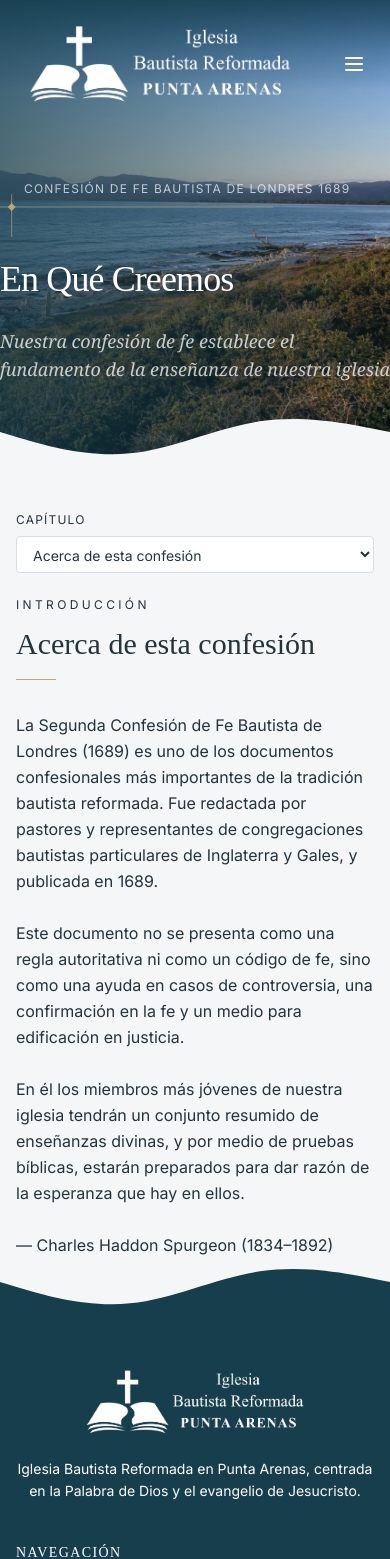
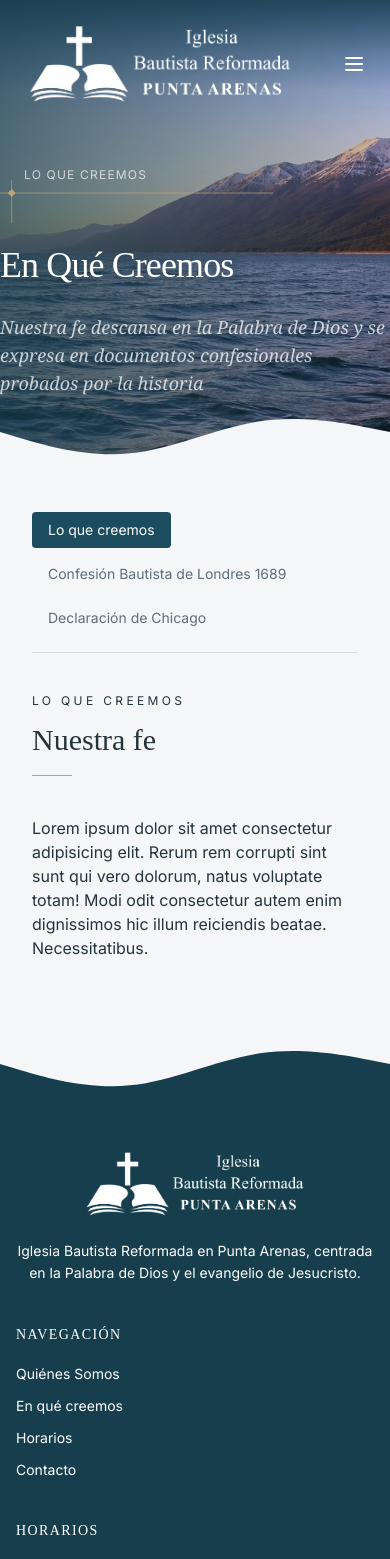
Before and after one commit to vnasp/ibrpuntaarenas-react, a React (Vite) app: page /en-que-creemos in a window 390 px wide. Shown: the top 1559 px of the page. Built offline with nearby package versions, Linux system fonts and the light colour scheme; a web font is replaced by a local one.

Commit message:
feat: add new sections in we believe

```diff
--- a/src/pages/EnQueCreemos.tsx
+++ b/src/pages/EnQueCreemos.tsx
@@ -1,23 +1,70 @@
 import { useState } from "react";
 import { confessionChapters } from "../data/confession";
 import PageBanner from "../components/PageBanner";
-import background2 from "../assets/bg2.webp";
+import background3 from "../assets/bg3.webp";
+
+type View = "iglesia" | "confesion" | "chicago";
 
 export default function EnQueCreemos() {
+  const [view, setView] = useState<View>("iglesia");
   const [activeIndex, setActiveIndex] = useState(0);
   const active = confessionChapters[activeIndex];
 
   return (
     <>
       <PageBanner
-        decoratorText="Confesión de Fe Bautista de Londres 1689"
+        decoratorText="Lo que creemos"
         title="En Qué Creemos"
-        subtitle="Nuestra confesión de fe establece el fundamento de la enseñanza de nuestra iglesia"
-        imageSrc={background2}
+        subtitle="Nuestra fe descansa en la Palabra de Dios y se expresa en documentos confesionales probados por la historia"
+        imageSrc={background3}
       />
 
-      <section className="bg-bg py-12 sm:px-16 md:px-20 lg:px-32">
-        <div className="lg:max-w-7xl mx-auto px-4 sm:px-8">
+      <section className="bg-bg py-12 px-8 sm:px-16 md:px-32">
+        <div className="max-w-5xl lg:max-w-7xl mx-auto">
+          {/* Navegación de vistas */}
+          <div className="flex flex-wrap gap-2 mb-10 border-b border-border pb-4">
+            <ViewTab
+              active={view === "iglesia"}
+              onClick={() => setView("iglesia")}
+            >
+              Lo que creemos
+            </ViewTab>
+            <ViewTab
+              active={view === "confesion"}
+              onClick={() => setView("confesion")}
+            >
+              Confesión Bautista de Londres 1689
+            </ViewTab>
+            <ViewTab
+              active={view === "chicago"}
+              onClick={() => setView("chicago")}
+            >
+              Declaración de Chicago
+            </ViewTab>
+          </div>
+
+          {/* Vista: texto de la iglesia */}
+          {view === "iglesia" && (
+            <article className="max-w-3xl pb-20">
+              <p className="uppercase tracking-[0.28em] text-xs font-body mb-3">
+                Lo que creemos
+              </p>
+              <h2 className="font-heading text-text text-3xl sm:text-4xl leading-tight mb-4">
+                Nuestra fe
+              </h2>
+              <div className="w-10 h-px bg-accent mb-10" />
+              <div className="space-y-10">
+                Lorem ipsum dolor sit amet consectetur adipisicing elit. Rerum
+                rem corrupti sint sunt qui vero dolorum, natus voluptate totam!
+                Modi odit consectetur autem enim dignissimos hic illum
+                reiciendis beatae. Necessitatibus.
+              </div>
+            </article>
+          )}
+
+          {/* Vista: Confesión Bautista 1689 */}
+          {view === "confesion" && (
+            <>
               {/* Mobile: select dropdown */}
               <div className="md:hidden mb-6">
                 <label
@@ -42,7 +89,6 @@ export default function EnQueCreemos() {
 
               {/* Desktop: sidebar + content */}
               <div className="hidden md:flex gap-8 items-start">
-            {/* Sidebar */}
                 <aside className="w-72 shrink-0 sticky top-28 max-h-[calc(100vh-8rem)] overflow-y-auto pr-2">
                   <p className="uppercase tracking-[0.28em] text-xs font-body mb-4">
                     Capítulos
@@ -58,14 +104,15 @@ export default function EnQueCreemos() {
                               : "text-text-muted hover:bg-primary/10 hover:text-text"
                           }`}
                         >
-                      {ch.number === 0 ? ch.title : `${ch.number}. ${ch.title}`}
+                          {ch.number === 0
+                            ? ch.title
+                            : `${ch.number}. ${ch.title}`}
                         </button>
                       </li>
                     ))}
                   </ul>
                 </aside>
 
-            {/* Content */}
                 <article className="flex-1 min-w-0 pb-20">
                   <ChapterContent chapter={active} />
                 </article>
@@ -75,9 +122,51 @@ export default function EnQueCreemos() {
               <div className="md:hidden">
                 <ChapterContent chapter={active} />
               </div>
+            </>
+          )}
+
+          {/* Vista: Declaración de Chicago */}
+          {view === "chicago" && (
+            <article className="max-w-3xl pb-20">
+              <p className="uppercase tracking-[0.28em] text-xs font-body mb-3">
+                Declaración de Chicago sobre la Inerrancia Bíblica
+              </p>
+              <h2 className="font-heading text-text text-3xl sm:text-4xl leading-tight mb-4">
+                Declaración de Chicago
+              </h2>
+              <div className="w-10 h-px bg-accent mb-10" />
+              <p className="font-body text-base leading-relaxed">
+                Lorem ipsum dolor sit amet, consectetur adipiscing elit, sed do
+                eiusmod tempor incididunt ut labore et dolore magna aliqua.
+              </p>
+            </article>
+          )}
         </div>
       </section>
     </>
+  );
+}
+
+function ViewTab({
+  active,
+  onClick,
+  children,
+}: {
+  active: boolean;
+  onClick: () => void;
+  children: React.ReactNode;
+}) {
+  return (
+    <button
+      onClick={onClick}
+      className={`px-4 py-2 text-sm font-body cursor-pointer rounded-sm transition-colors ${
+        active
+          ? "bg-primary text-white"
+          : "text-text-muted hover:bg-primary/10 hover:text-text"
+      }`}
+    >
+      {children}
+    </button>
   );
 }
 
```
Also changed, not shown: src/assets/bg3.webp (added), 1 other file (tests, documents, lock files or other folders). Lines whose indentation alone changed are shown as unchanged.
